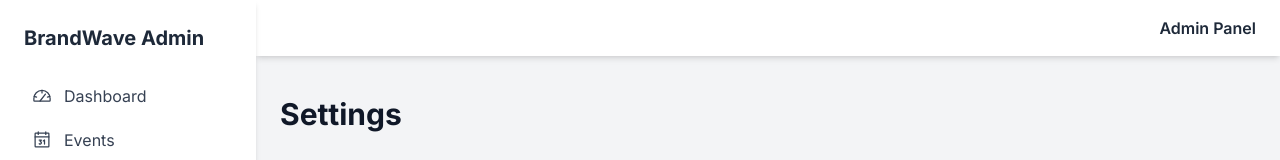
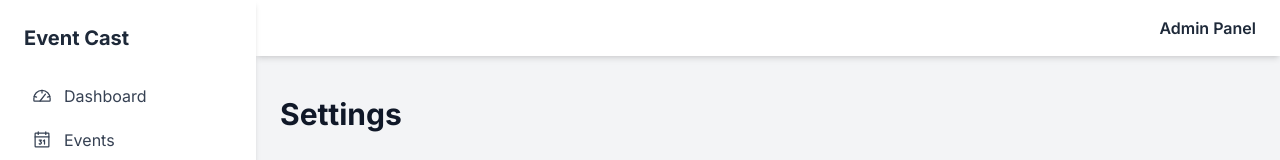
Before and after one commit to Edward-Ijeruh/admin-panel, a React (Vite) app: page /settings in a window 1280 px wide. Shown: the top 160 px of the page. Built offline with nearby package versions, Linux system fonts and the light colour scheme.

Commit message:
Update name on Sidebar

```diff
--- a/src/components/Sidebar.jsx
+++ b/src/components/Sidebar.jsx
@@ -24,7 +24,7 @@ export default function Sidebar({ isOpen, setIsOpen }) {
         } md:translate-x-0`}
       >
         <div className="p-6 text-xl font-bold flex items-center justify-between">
-          BrandWave Admin
+          Event Cast
           <button
             className="md:hidden text-gray-500"
             onClick={() => setIsOpen(false)}
```
